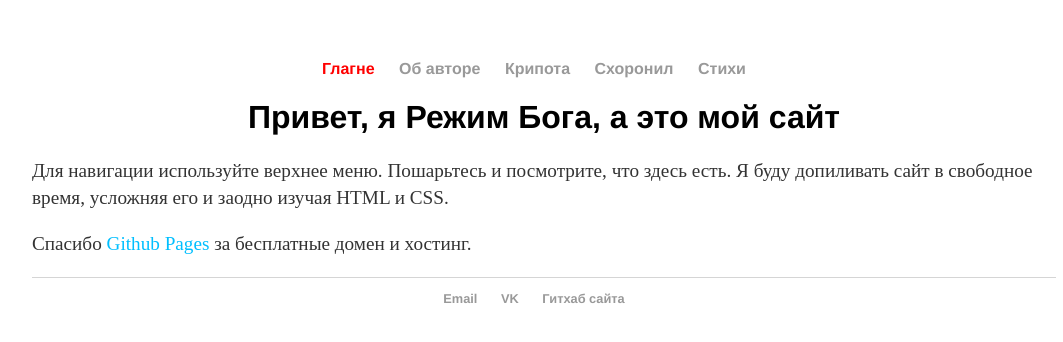
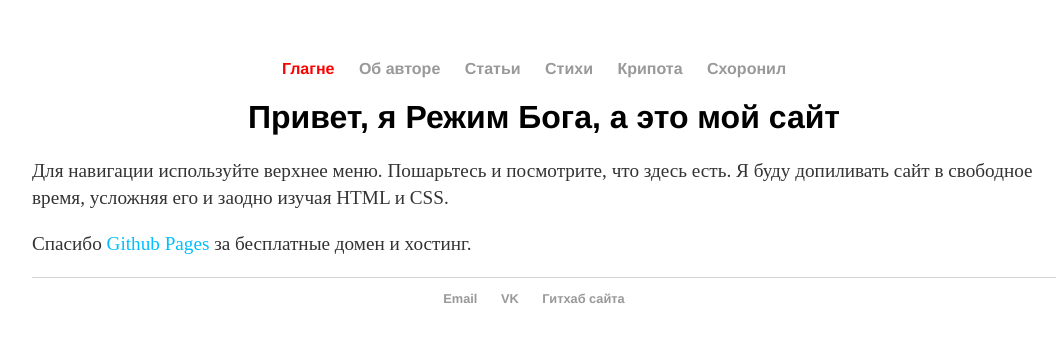
Before and after one commit to G0DMD/G0DMD.github.io, a Jekyll site: the page built from index.html, in a window 1280 px wide. Shown: the top 342 px of the page, without its empty margins (96-1159 px from the left). Built offline with Jekyll 4.4.1, drawn with Linux system fonts in a browser that asks for light colours.

Commit message:
Update default.html

```diff
--- a/_layouts/default.html
+++ b/_layouts/default.html
@@ -9,9 +9,11 @@
     		<ul>
         		<li><a href="/" style="color: red">Глагне</a></li>
 	        	<li><a href="/about">Об авторе</a></li>
+			<li><a href="/posts">Статьи</a></li>
+			<li><a href="/lyrics">Стихи</a></li>
         		<li><a href="/creepy">Крипота</a></li>
         		<li><a href="/links">Схоронил</a></li>
-			<li><a href="/lyrics">Стихи</a></li>
+
     		</ul>
 		</nav>
 <div class="container">
```
